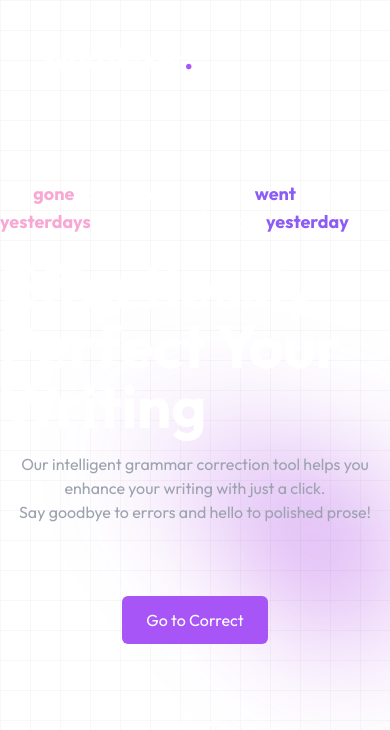
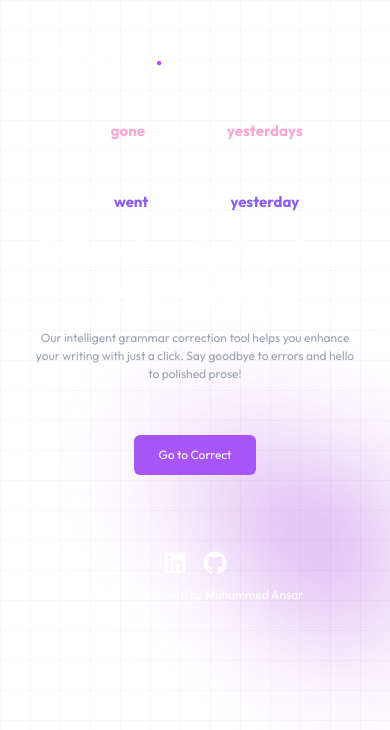
Before and after one commit to ansarworkingspace/WordFixer, a Next.js app: page / in a window 390 px wide. Shown: the top 730 px of the page. Built offline with nearby package versions, Linux system fonts and the light colour scheme.

Commit message:
landing responsive corrected

```diff
--- a/app/component/CorrectionShowcase.tsx
+++ b/app/component/CorrectionShowcase.tsx
@@ -1,4 +1,42 @@
 
+
+
+// 'use client'
+
+// import React from "react";
+
+// const CorrectionShowcase = () => {
+//   return (
+//     <div className="flex items-center  justify-center">
+//       <div className="flex gap-3 justify-center items-center">
+//         <p className="text-[15px] md:text-lg">
+//           She <span className="text-[#f9a8d4]  font-bold">gone</span> to the store <span className="text-[#f9a8d4]  font-bold">yesterdays</span>.
+//         </p>
+//         <div>
+//           <svg
+//             xmlns="http://www.w3.org/2000/svg"
+//             fill="none"
+//             viewBox="0 0 24 24"
+//             strokeWidth="1.5"
+//             stroke="currentColor"
+//             className=" w-6 h-6 "
+//           >
+//             <path
+//               strokeLinecap="round"
+//               strokeLinejoin="round"
+//               d="M17.25 8.25 21 12m0 0-3.75 3.75M21 12H3"
+//             />
+//           </svg>
+//         </div>
+//         <p className="text-[15px] md:text-lg">
+//           She <span className="text-[#8b5cf6]  font-bold">went</span> to the store <span className="text-[#8b5cf6] font-bold">yesterday</span>.
+//         </p>
+//       </div>
+//     </div>
+//   );
+// };
+
+// export default CorrectionShowcase;
 
 
 'use client'
@@ -7,12 +45,34 @@ import React from "react";
 
 const CorrectionShowcase = () => {
   return (
-    <div className="flex items-center  justify-center">
-      <div className="flex gap-3 justify-center items-center">
-        <p className="text-lg">
-          She <span className="text-[#f9a8d4]  font-bold">gone</span> to the store <span className="text-[#f9a8d4]  font-bold">yesterdays</span>.
+    <div className="flex items-center justify-center">
+      <div className="flex md:flex-row flex-col gap-3 justify-center items-center">
+
+        {/* First Paragraph */}
+        <p className="text-[15px] md:text-lg">
+          She <span className="text-[#f9a8d4] font-bold">gone</span> to the store <span className="text-[#f9a8d4] font-bold">yesterdays</span>.
         </p>
-        <div>
+
+        {/* Arrow for below md screens */}
+        <div className="md:hidden text-center">
+          <svg
+            xmlns="http://www.w3.org/2000/svg"
+            fill="none"
+            viewBox="0 0 24 24"
+            strokeWidth="1.5"
+            stroke="currentColor"
+            className="w-6 h-6 mx-auto"
+          >
+            <path
+              strokeLinecap="round"
+              strokeLinejoin="round"
+              d="M12 4v16m0 0l-4-4m4 4l4-4"
+            />
+          </svg>
+        </div>
+
+        {/* Old Arrow for md screens and above */}
+        <div className="hidden md:block">
           <svg
             xmlns="http://www.w3.org/2000/svg"
             fill="none"
@@ -28,8 +88,10 @@ const CorrectionShowcase = () => {
             />
           </svg>
         </div>
-        <p className="text-lg">
-          She <span className="text-[#8b5cf6]  font-bold">went</span> to the store <span className="text-[#8b5cf6] font-bold">yesterday</span>.
+
+        {/* Second Paragraph */}
+        <p className="text-[15px] md:text-lg">
+          She <span className="text-[#8b5cf6] font-bold">went</span> to the store <span className="text-[#8b5cf6] font-bold">yesterday</span>.
         </p>
       </div>
     </div>
--- a/app/component/Footer.tsx
+++ b/app/component/Footer.tsx
@@ -3,7 +3,7 @@ import { FaLinkedin, FaGithub } from "react-icons/fa";
 
 const Footer: React.FC = () => {
   return (
-    <footer className="text-white mt-10 p-4 gap-3 flex flex-col items-center">
+    <footer className="text-white  mt-10 p-4 gap-3 flex flex-col items-center">
       <div className="flex space-x-4">
         <a
           href="https://www.linkedin.com/in/muhammedansar/"
@@ -23,7 +23,7 @@ const Footer: React.FC = () => {
         </a>
       </div>
 
-      <div className="text-sm mb-2">
+      <div className="text-xs md:text-sm mb-2">
         &copy; {new Date().getFullYear()} Developed by Muhammed Ansar
       </div>
     </footer>
--- a/app/component/Header.tsx
+++ b/app/component/Header.tsx
@@ -9,7 +9,7 @@ const outfit = Outfit({ subsets: ["latin"] });
 const Header: React.FC = () => {
   return (
     <div className={`flex sticky p-10 top-0 justify-start w-full ${outfit.className}`}>
-      <h1 className="text-3xl font-bold text-white">
+      <h1 className="text-2xl md:text-3xl font-bold text-white">
         WordFixer<span className="text-purple-500">.</span>
       </h1>
     </div>
--- a/app/component/Hero.tsx
+++ b/app/component/Hero.tsx
@@ -4,12 +4,12 @@ const Hero = () => {
   return (
     <div className="flex flex-col items-center  justify-center"> {/* Set my-0 to eliminate vertical margin */}
       {/* Main heading */}
-      <h1 className="text-6xl font-bold text-white mb-4">
+      <h1 className="text-4xl md:text-6xl text-center font-bold text-white mb-4">
         Effortlessly Perfect Your Writing
       </h1>
       {/* Description */}
-      <p className="text-1/3 text-gray-400 mb-8 text-center"> {/* Added text-center to align text */}
-        Our intelligent grammar correction tool helps you enhance your writing with just a click.<br />
+      <p className="text-[12px] md:text-lg md:px-16 px-8 text-gray-400 mb-8 text-center "> {/* Added text-center to align text */}
+        Our intelligent grammar correction tool helps you enhance your writing with just a click.
         Say goodbye to errors and hello to polished prose!
       </p>
 
@@ -19,7 +19,7 @@ const Hero = () => {
       {/* Call to action button */}
       <a
         href="/tool"
-        className="bg-purple-500 text-white mt-10 px-6 py-3 rounded-md hover:bg-purple-600 transition duration-300"
+        className="bg-purple-500 text-white text-xs md:text-sm mt-5 px-6 py-3 rounded-md hover:bg-purple-600 transition duration-300"
       >
         Go to Correct
       </a>
--- a/app/page.tsx
+++ b/app/page.tsx
@@ -12,7 +12,7 @@ export default function Home() {
     <>
       <Header />
       <div
-        className={`text-white relative mt-16 overflow-hidden flex flex-col items-center  gap-5 ${outfit.className}`}
+        className={`text-white relative mt-2 overflow-hidden flex flex-col items-center  gap-5 ${outfit.className}`}
       >
         <CorrectionShowcase />
         <Hero />
```
